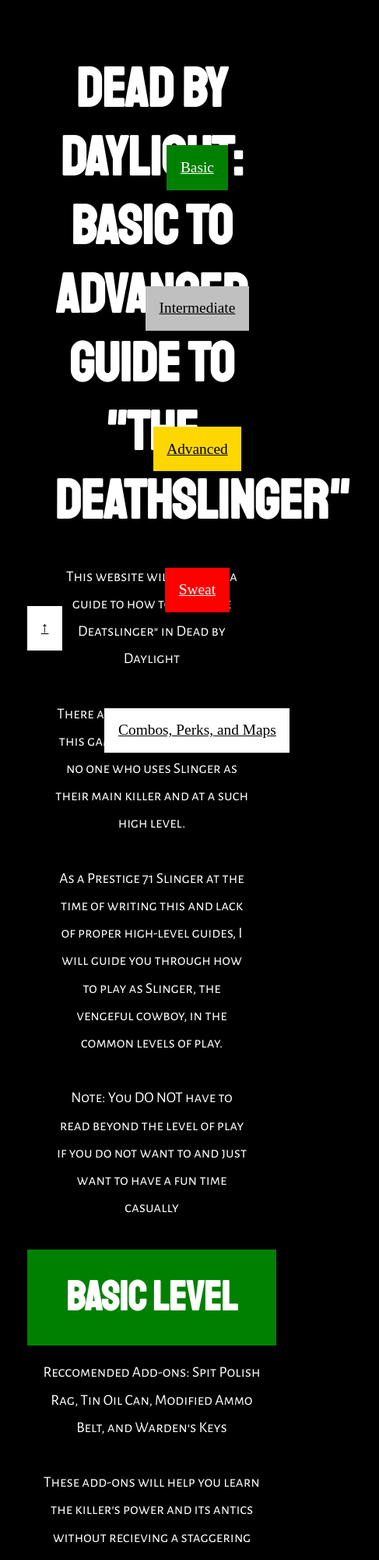
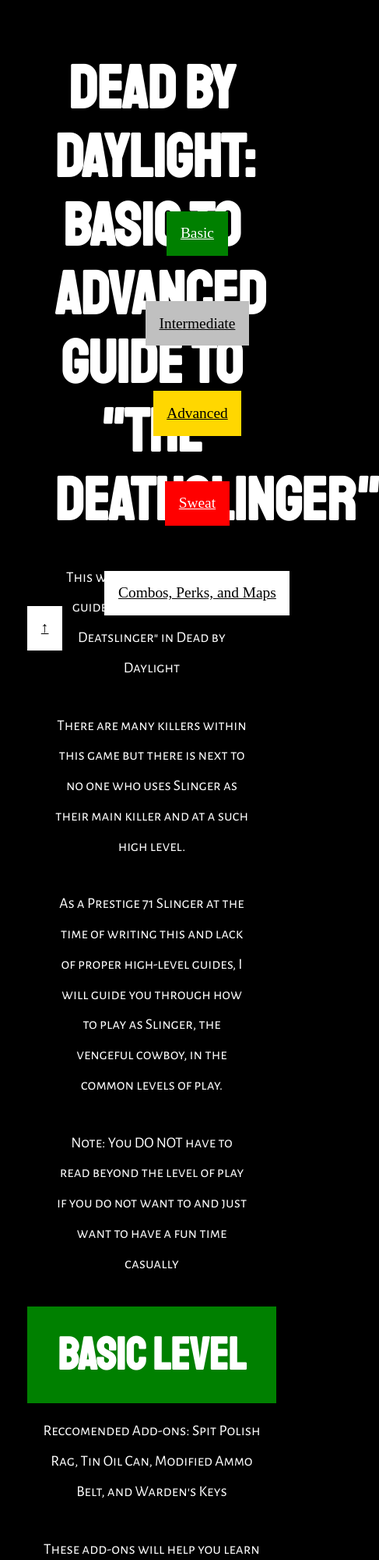
Before and after one commit to childofprophecy/webdev1, a plain HTML site: page portfolioItems/final-project/index.html in a window 390 px wide. Shown: the top 2000 px of the page at 78% size, 487 px wide, since content can reach past the window. Drawn offline with Linux system fonts and the light colour scheme.

Commit message:
Size/Responsive Fixes

```diff
--- a/portfolioItems/final-project/style.css
+++ b/portfolioItems/final-project/style.css
@@ -13,21 +13,21 @@ h1{
     font-family: 'Staatliches', cursive;
     text-align: center;
     line-height: 5rem;
-    font-size: 4rem;
+    font-size: 4em;
 }
 
 h2{
     font-family: 'Staatliches', cursive;
     text-align: center;
     line-height: 5rem;
-    font-size: 3rem;
+    font-size: 3em;
 }
 
 h4{
     font-family: 'Staatliches', cursive;
     text-align: center;
-    line-height: 5rem;
-    font-size: 1rem;
+    line-height: 5em;
+    font-size: 1em;
 }
 
 header {
@@ -39,7 +39,7 @@ header {
 p {
     font-family: 'Alegreya Sans SC', sans-serif;
     text-align: center;
-    line-height: 2rem;
+    line-height: 2em;
 }
 
 img {
@@ -62,12 +62,12 @@ html {
 nav {
     position: fixed;
     right: 0px;
-    top: 20%;
+    top: 30%;
     display: flex;
     flex-direction: column;
     align-items: flex-end;
     justify-content: flex-end;
-    gap: 7rem;
+    gap: 3em;
     background-color: rgba(0, 0, 0, 0);
 }
 
```
